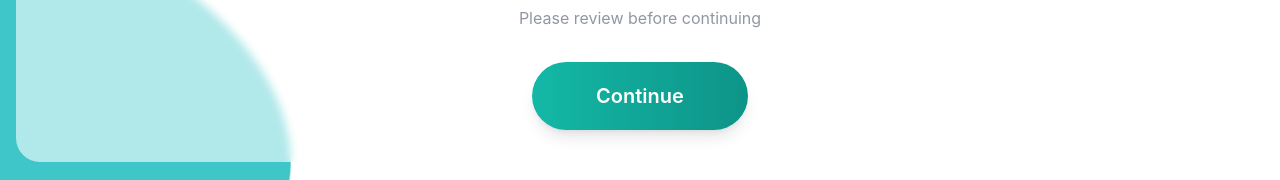
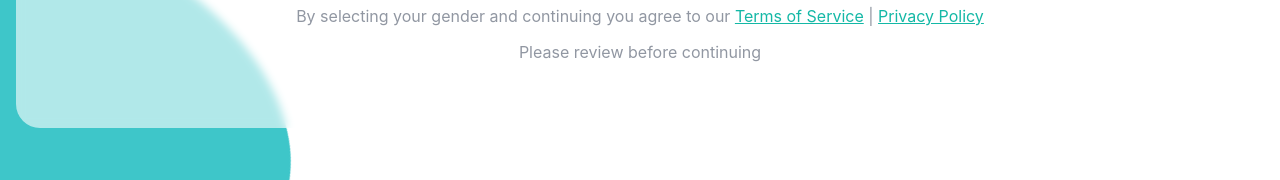
Before and after one commit to hmzi67/lifeline-frontend, a React (Vite) app: page /questions in a window 1280 px wide. Shown: the part 618-798 px from the top of the page. Built offline with nearby package versions, Linux system fonts and the light colour scheme.

Commit message:
feat: fix

```diff
--- a/src/components/questions/GenderSelector.tsx
+++ b/src/components/questions/GenderSelector.tsx
@@ -46,7 +46,7 @@ const GenderSelector: React.FC<GenderSelectorProps> = ({ onGenderSelect, onConti
     return (
         <div className="min-h-screen bg-white flex items-center justify-center p-4 relative overflow-hidden">
             {/* Background  -y for up x for right -x for down x for left */}
-              <div className="absolute top-0 right-0 w-96 h-96 rounded-full opacity-100 transform translate-x-44 -translate-y-32 rotate-6 hidden md:block ">
+              <div className="absolute top-0 right-0 w-96 h-96 rounded-full opacity-100 transform translate-x-32 -translate-y-32 rotate-6 hidden md:block ">
                 <img src={eimg} alt="" />
               </div>
             <div className="absolute bottom-0 left-0 w-96 h-96 opacity-100 transform -translate-x-24 translate-y-44 rotate-45 hidden md:block">
@@ -108,16 +108,7 @@ const GenderSelector: React.FC<GenderSelectorProps> = ({ onGenderSelect, onConti
                 </div>
 
                 {/* Continue Button */}
-                {selectedGender && (
-                    <div className="text-center">
-                        <button
-                            onClick={handleContinue}
-                            className="bg-gradient-to-r from-teal-500 to-teal-600 text-white px-16 py-5 rounded-full font-semibold text-xl hover:from-teal-600 hover:to-teal-700 transform hover:scale-105 transition-all duration-200 shadow-lg hover:shadow-xl"
-                        >
-                            Continue
-                        </button>
-                    </div>
-                )}
+
             </div>
         </div>
     );
```
